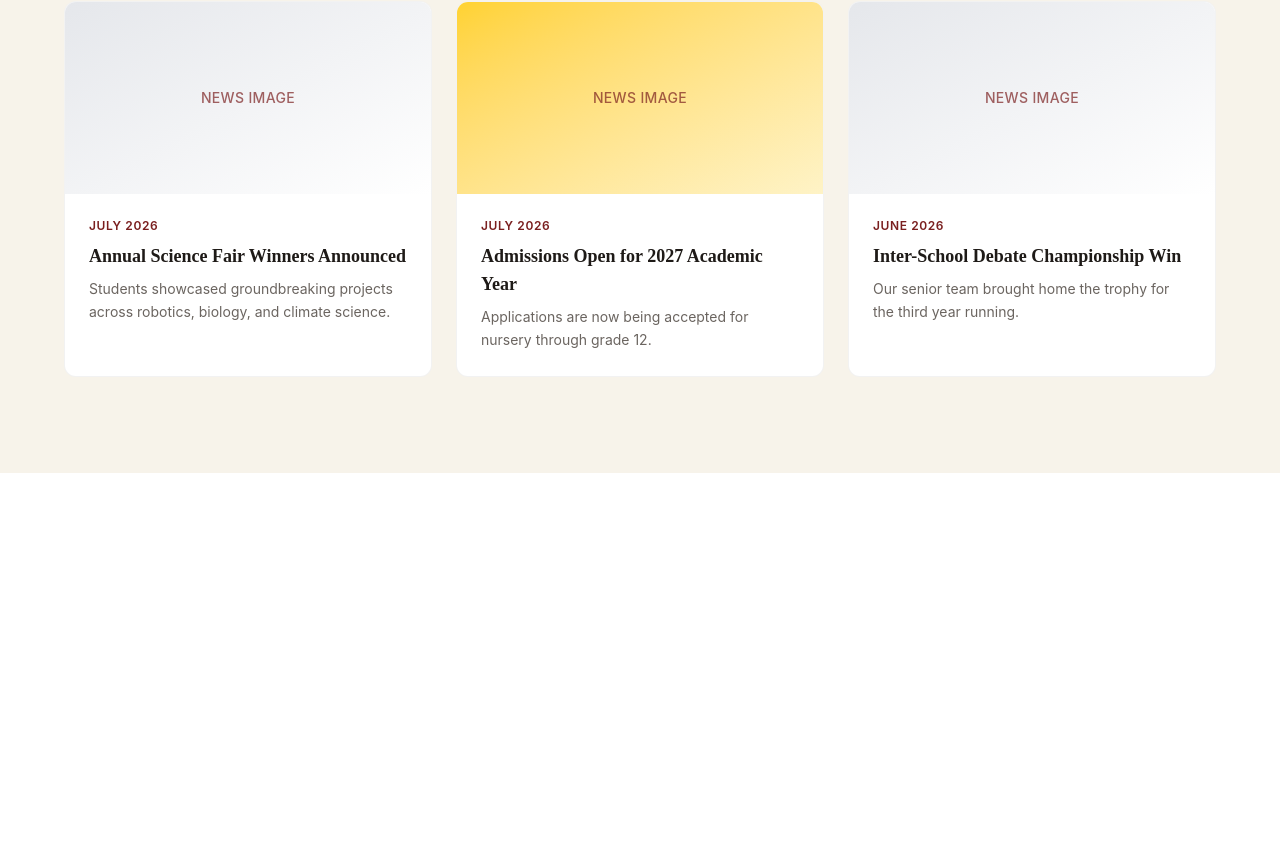
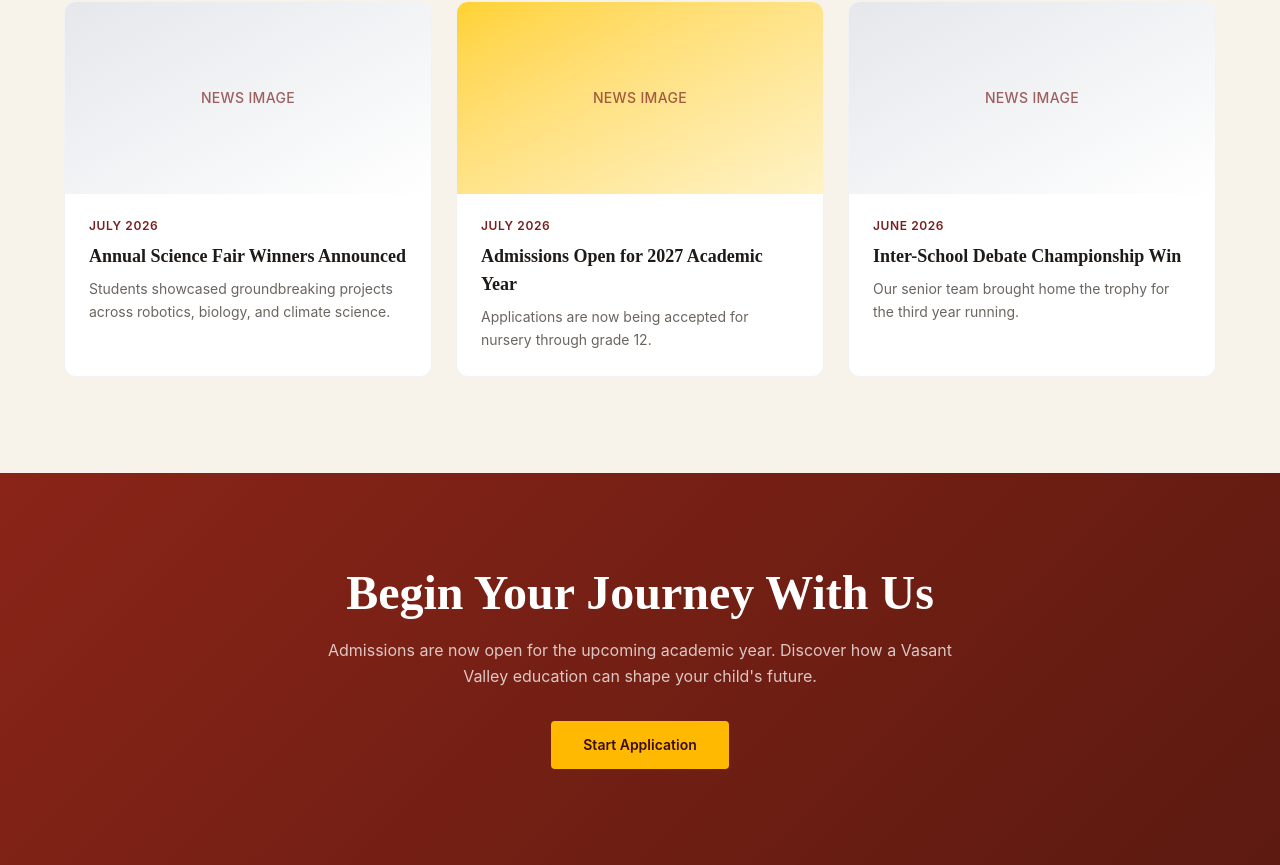
Before and after one commit to Sagarshetty9/DETTROIN-INT-Sagar-VasantValley, a React (Vite) app: page / in a window 1280 px wide. Shown: the part 2657-3522 px from the top of the page. Before the commit the page ends 3130 px from the top, so only its background shows below. Built offline with nearby package versions, Linux system fonts and the light colour scheme.

Commit message:
Add Admission Open section

```diff
--- /dev/null
+++ b/src/components/Admissions.jsx
@@ -0,0 +1,29 @@
+import React from "react";
+import Button from "../ui/Button";
+
+
+const Admissions = () => {
+  return (
+     <section
+      className="px-6 py-24 text-center md:px-14"
+      style={{
+        background: "linear-gradient(135deg, #8a2418 0%, #5c1a10 100%)",
+      }}
+    >
+      <div className="mx-auto max-w-2xl">
+        <h2 className="font-serif text-4xl font-bold text-white md:text-5xl">
+          Begin Your Journey With Us
+        </h2>
+        <p className="mt-5 text-[15px] leading-relaxed text-white/75 md:text-base">
+          Admissions are now open for the upcoming academic year. Discover how
+          a Vasant Valley education can shape your child's future.
+        </p>
+        <Button variant="gold" className="mt-8 px-8 py-3.5">
+          Start Application
+        </Button>
+      </div>
+    </section>
+  )
+}
+
+export default Admissions
--- a/src/pages/Home.jsx
+++ b/src/pages/Home.jsx
@@ -4,7 +4,7 @@ import StatsBar from "../components/StatsBar";
 import EducationFeatures from "../components/EducationFeatures";
 import CultivatingMinds from "../components/CultivatingMinds";
 import LatestNews from "../components/LatestNews";
-// import AdmissionsCTA from "../components/AdmissionsCTA";
+import Admissions from "../components/Admissions";
 // import Footer from "../components/layout/Footer";
 
 export default function Home() {
@@ -15,8 +15,8 @@ export default function Home() {
       <EducationFeatures />
       <CultivatingMinds />
       <LatestNews />
-      {/* <AdmissionsCTA />
-      <Footer /> */}
+      <Admissions />
+      {/* <Footer /> */}
     </div>
   );
 }
```
